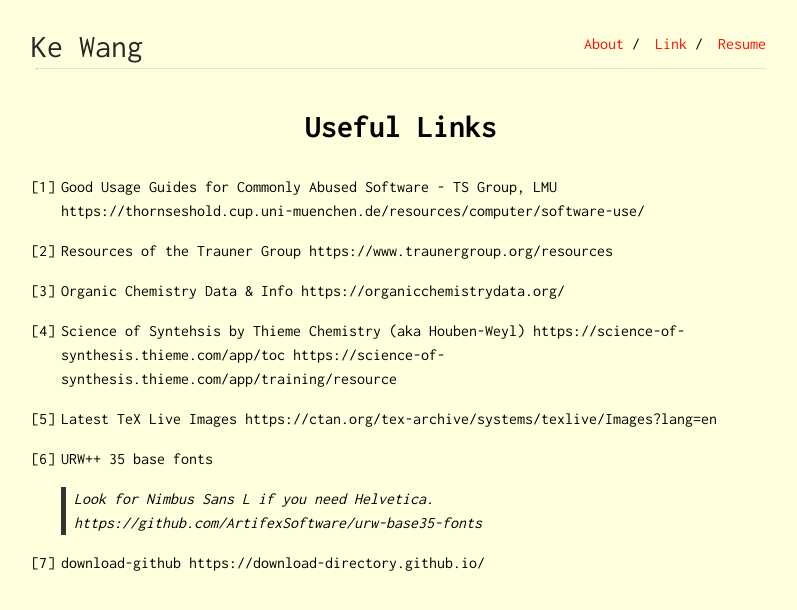
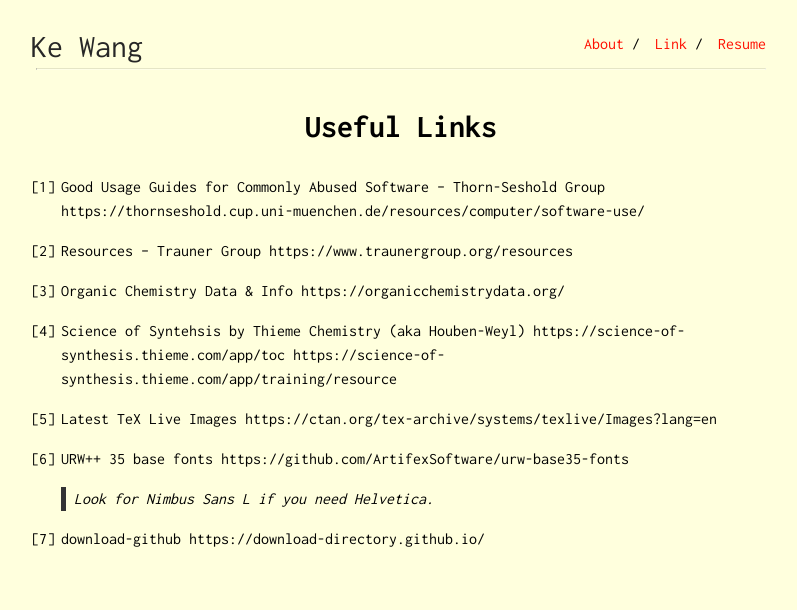
Before and after one commit to ekdc11/ekdc11.github.io, a Jekyll site: the page built from link.md, in a window 1280 px wide. Shown: the top 610 px of the page, without its empty margins (239-1036 px from the left). Built offline with Jekyll 4.4.1, drawn with Linux system fonts in a browser that asks for light colours.

Commit message:
Update link.md

```diff
--- a/link.md
+++ b/link.md
@@ -3,24 +3,24 @@ layout: default
 title: Useful Links
 ---
 
-1. Good Usage Guides for Commonly Abused Software - TS Group, LMU
+1. Good Usage Guides for Commonly Abused Software -- Thorn-Seshold Group
 https://thornseshold.cup.uni-muenchen.de/resources/computer/software-use/
 
-2. Resources of the Trauner Group
+3. Resources -- Trauner Group
 https://www.traunergroup.org/resources
 
-3. Organic Chemistry Data & Info
+5. Organic Chemistry Data & Info
 https://organicchemistrydata.org/
 
-5. Science of Syntehsis by Thieme Chemistry (aka Houben-Weyl)
+6. Science of Syntehsis by Thieme Chemistry (aka Houben-Weyl)
 https://science-of-synthesis.thieme.com/app/toc
 https://science-of-synthesis.thieme.com/app/training/resource
 
-6.  Latest TeX Live Images https://ctan.org/tex-archive/systems/texlive/Images?lang=en
+7.  Latest TeX Live Images https://ctan.org/tex-archive/systems/texlive/Images?lang=en
 
-7. URW++ 35 base fonts
+8. URW++ 35 base fonts
+https://github.com/ArtifexSoftware/urw-base35-fonts
 > Look for Nimbus Sans L if you need Helvetica.
-https://github.com/ArtifexSoftware/urw-base35-fonts
 
 8. download-github
 https://download-directory.github.io/
```
